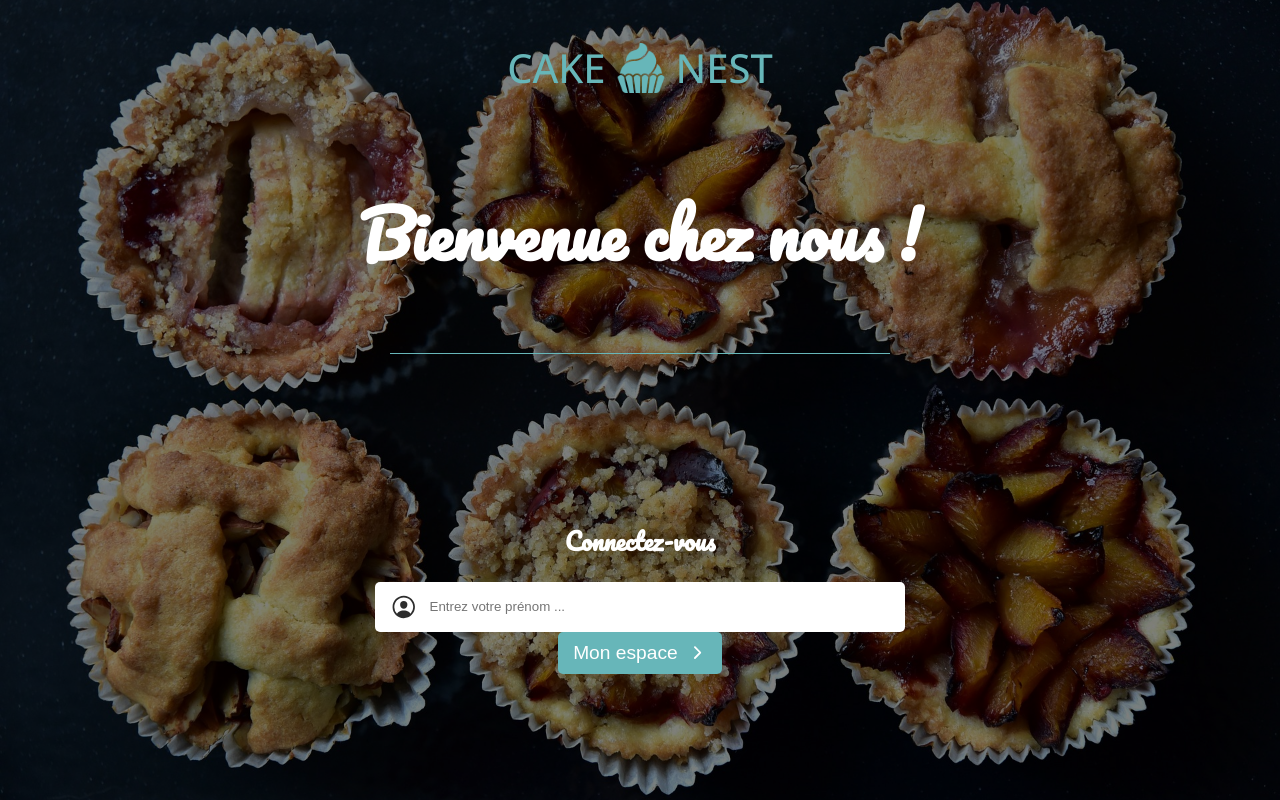
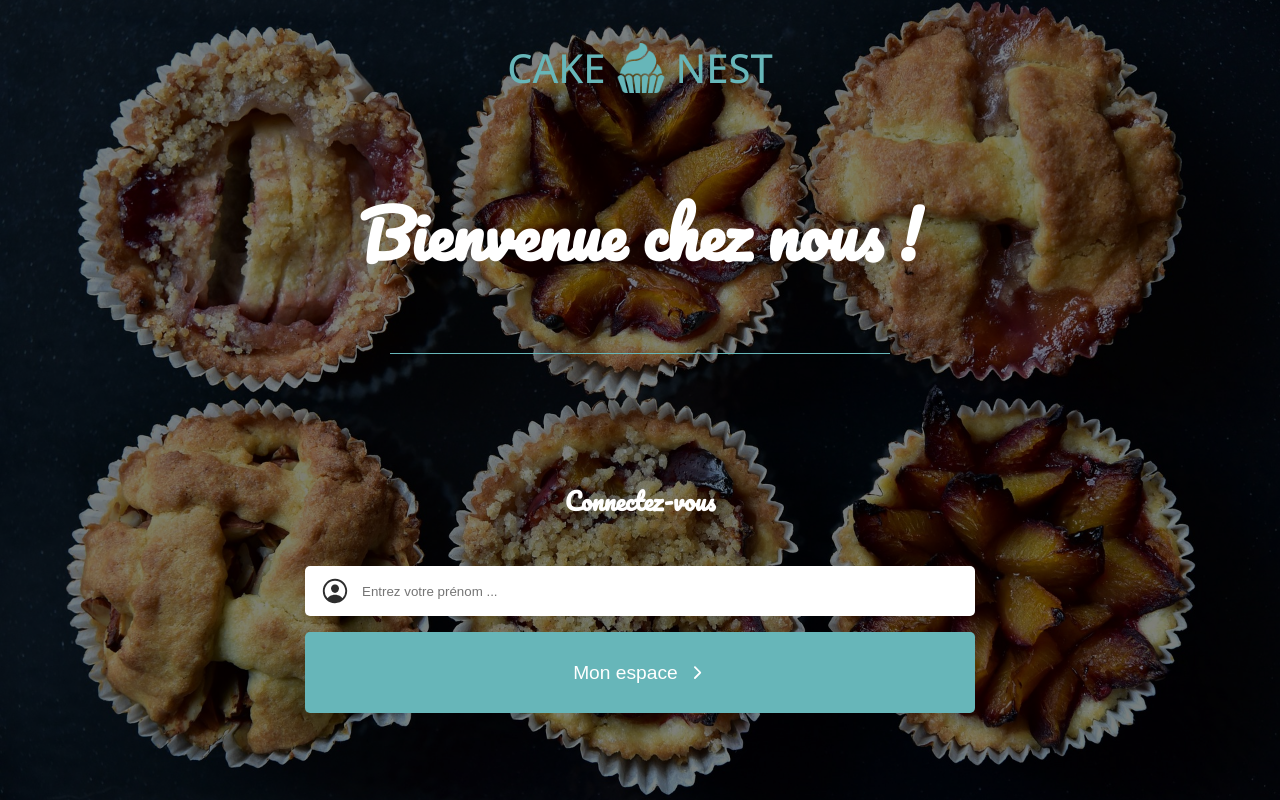
Before and after one commit to prisca-c/cake-nest-creative, a React (Vite) app: page / in a window 1280 px wide. Built offline with nearby package versions, Linux system fonts and the light colour scheme; the HTML template or start-up script is replaced by a standard one.

Commit message:
refactor(form): move all style outside component and create an input component

```diff
--- a/src/components/LoginPage/Login.tsx
+++ b/src/components/LoginPage/Login.tsx
@@ -1,46 +1,17 @@
-import React, { useContext, useState } from 'react';
-import { useNavigate } from 'react-router-dom';
-import { NameContext } from '../../context/NameContext.ts';
 import styled from 'styled-components';
+import { LoginForm } from './LoginForm.tsx';
 import { DivCenter } from '../DivCenter.tsx';
-import { LoginForm } from './LoginForm.tsx';
 
 export const Login = () => {
-  const { setName } = useContext(NameContext);
-  const [newName, setNewName] = useState('');
-  const navigate = useNavigate();
-
-  const handleNameOnChange = (event: React.ChangeEvent<HTMLInputElement>) => {
-    const inputName = event.target.value;
-    setNewName(inputName);
-  };
-
-  const handleLogin = (event: React.FormEvent<HTMLFormElement>) => {
-    event.preventDefault();
-    const form = event.currentTarget;
-    const name = form.querySelector('input')!.value;
-    if (name === '') {
-      alert('Veuillez entrer un prénom');
-      return;
-    }
-
-    setName(newName);
-    navigate('/order');
-  };
-
-  const H2 = styled.h2`
-    color: #fff;
-    text-align: center;
-  `;
-
   return (
     <DivCenter>
       <H2>Connectez-vous</H2>
-      <LoginForm
-        name={newName}
-        handleOnChange={handleNameOnChange}
-        handleLogin={handleLogin}
-      />
+      <LoginForm />
     </DivCenter>
   );
 };
+
+const H2 = styled.h2`
+  color: #fff;
+  text-align: center;
+`;
--- a/src/components/LoginPage/LoginForm.tsx
+++ b/src/components/LoginPage/LoginForm.tsx
@@ -1,62 +1,70 @@
 import { IoPersonCircleOutline } from 'react-icons/io5';
 import { Button } from '../Button.tsx';
 import { IoIosArrowForward } from 'react-icons/io';
-import React from 'react';
+import React, { useContext, useState, useCallback } from 'react';
 import styled from 'styled-components';
+import { LoginFormInput } from './LoginFormInput.tsx';
+import { NameContext } from '../../context/NameContext.ts';
+import { useNavigate } from 'react-router-dom';
 
-type LoginFormProps = {
-  name: string;
-  handleOnChange: (event: React.ChangeEvent<HTMLInputElement>) => void;
-  handleLogin: (event: React.FormEvent<HTMLFormElement>) => void;
-};
+export const LoginForm = () => {
+  const { setName } = useContext(NameContext);
+  const [newName, setNewName] = useState('');
+  const navigate = useNavigate();
 
-export const LoginForm = ({
-  name,
-  handleOnChange,
-  handleLogin,
-}: LoginFormProps) => {
-  const Form = styled.form`
-    display: flex;
-    flex-direction: column;
-    align-items: center;
-    justify-content: center;
-    width: clamp(200px, 50%, 500px);
-  `;
+  const handleNameOnChange = useCallback(
+    (event: React.ChangeEvent<HTMLInputElement>) => {
+      const inputName = event.target.value;
+      setNewName(inputName);
+    },
+    [],
+  );
 
-  const DivInput = styled.div`
-    display: flex;
-    gap: 10px;
-    width: 100%;
-    background-color: #fff;
-    border-radius: 5px;
-    padding: 10px 15px;
-  `;
+  const handleLogin = (event: React.FormEvent<HTMLFormElement>) => {
+    event.preventDefault();
 
-  const Input = styled.input`
-    border: none;
-    border-radius: 5px;
-    cursor: pointer;
-    display: flex;
-    place-items: center;
-    gap: 10px;
-    width: 100%;
-  `;
+    if (newName === '') {
+      alert('Veuillez entrer un prénom');
+      return;
+    }
+
+    setName(newName);
+    navigate('/order');
+  };
 
   return (
     <Form onSubmit={handleLogin}>
       <DivInput>
         <IoPersonCircleOutline size={30} color={'#2d2d2d'} />
-        <Input
-          type="text"
-          placeholder="Entrez votre prénom ..."
-          id="name"
-          value={name}
-          onChange={handleOnChange}
-        />
+        <LoginFormInput name={newName} handleOnChange={handleNameOnChange} />
       </DivInput>
-      <Button variant={'primary'}>
-        Mon espace <IoIosArrowForward />
+      <Button variant={'primary'} width={'100%'}>
+        <Text>Mon espace</Text>
+        <IoIosArrowForward />
       </Button>
     </Form>
   );
 };
+
+const Form = styled.form`
+  display: flex;
+  flex-direction: column;
+  place-items: center;
+  width: fit-content;
+  gap: 1rem;
+`;
+
+const DivInput = styled.div`
+  display: flex;
+  gap: 10px;
+  background-color: #fff;
+  border-radius: 5px;
+  padding: 10px 15px;
+  width: 50vw;
+  margin-top: 1.5rem;
+`;
+
+const Text = styled.p`
+  text-align: center;
+  vertical-align: center;
+`;
--- /dev/null
+++ b/src/components/LoginPage/LoginFormInput.tsx
@@ -0,0 +1,28 @@
+import React from 'react';
+import styled from 'styled-components';
+
+type LoginFormInputProps = {
+  name: string;
+  handleOnChange: (event: React.ChangeEvent<HTMLInputElement>) => void;
+};
+
+export const LoginFormInput = ({
+  name,
+  handleOnChange,
+}: LoginFormInputProps) => {
+  return (
+    <Input
+      type="text"
+      placeholder="Entrez votre prénom ..."
+      id="name"
+      onChange={handleOnChange}
+      value={name}
+    />
+  );
+};
+
+const Input = styled.input`
+  border: none;
+  cursor: pointer;
+  width: 80%;
+`;
```
